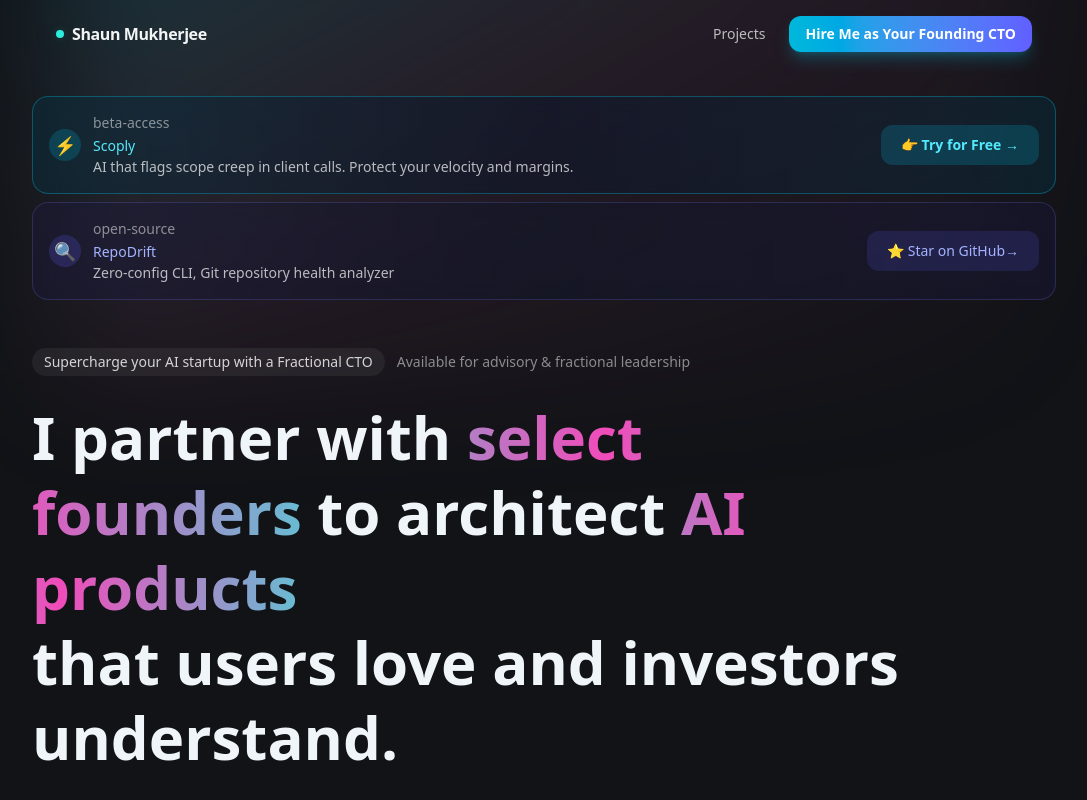
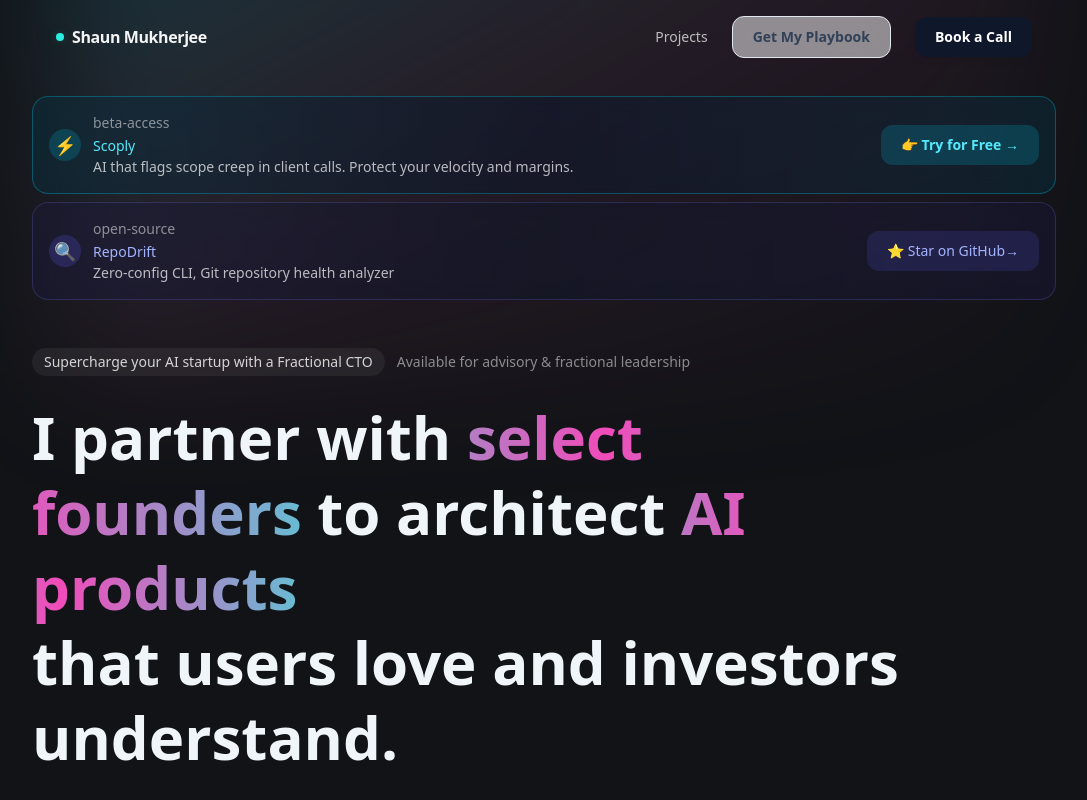
Before and after one commit to shaunakmukherjee/shaunakmukherjee.github.io, a Next.js app: page / in a window 1280 px wide. Shown: the top 800 px of the page, without its empty margins (96-1183 px from the left). Built offline with nearby package versions, Linux system fonts and the light colour scheme.

Commit message:
added playbook

```diff
--- a/src/app/page.tsx
+++ b/src/app/page.tsx
@@ -313,6 +313,23 @@ export default function Home() {
             </p>
           </div>
 
+{/* FREE RESOURCE - NEW */}
+    <div className="mt-8 rounded-2xl border border-white/10 bg-slate-950/60 p-6 sm:p-8">
+      <div className="flex items-center gap-3 mb-3">
+        <span className="inline-flex h-6 w-6 items-center justify-center rounded-full bg-emerald-500/10 text-emerald-400 text-xs font-bold">FREE</span>
+        <span className="text-sm font-semibold text-emerald-400">Starter Resource</span>
+      </div>
+      <h3 className="text-xl font-semibold text-white">Real AI Roadmap That Got Me Hired as Fractional CTO</h3>
+      <p className="mt-2 text-slate-300">
+        The exact client roadmap I delivered that led to a Fractional CTO engagement. Full Notion template + architecture + milestones.
+      </p>
+      <a
+        href="https://akshaun.gumroad.com/l/roadmap-which-got-me-hired"
+        className="mt-4 inline-flex items-center gap-2 rounded-xl border border-emerald-500/30 bg-emerald-950/50 px-6 py-3 font-semibold text-emerald-400 hover:bg-emerald-900/50 transition"
+      >
+        Get the free roadmap →
+      </a>
+    </div>
           <div className="mt-10 grid gap-6 lg:grid-cols-[1.2fr_0.8fr] lg:items-stretch relative z-10">
 
             {/* The Deliverables List */}
--- a/src/components/Navbar.tsx
+++ b/src/components/Navbar.tsx
@@ -44,13 +44,20 @@ export default function Navbar() {
           >
             Projects
           </a>
+<a
+    href="#product-playbook"
+    className="rounded-xl border border-slate-200 bg-white/50 px-5 py-2.5 text-sm font-semibold text-slate-700 backdrop-blur-sm transition-all duration-200 hover:border-slate-300 hover:bg-white hover:text-slate-900 hover:shadow-sm dark:border-slate-800 dark:bg-slate-950/50 dark:text-slate-300 dark:hover:border-slate-700 dark:hover:bg-slate-900 dark:hover:text-white"
+  >
+    Get My Playbook
+  </a>
 
-          <a
-  href="https://calendly.com/shaunmukherjee-proton/founding-cto-discovery-call"
-  className="rounded-xl bg-gradient-to-r from-cyan-500 to-indigo-500 px-4 py-2 text-sm font-semibold text-white shadow-lg shadow-cyan-500/25 transition hover:translate-y-[-1px] hover:shadow-cyan-500/40"
->
-  Hire Me as Your Founding CTO
-</a>
+  {/* Primary CTA: Book a Call */}
+  <a
+    href="https://calendly.com/shaunmukherjee-proton/founding-cto-discovery-call"
+    className="rounded-xl bg-slate-900 px-5 py-2.5 text-sm font-semibold text-white shadow-md shadow-slate-900/10 transition-all duration-200 hover:bg-slate-800 hover:shadow-lg hover:shadow-slate-900/20 dark:bg-slate-50 dark:text-slate-900 dark:hover:bg-slate-200"
+  >
+    Book a Call
+  </a>
         </div>
       </nav>
     </header>
```
